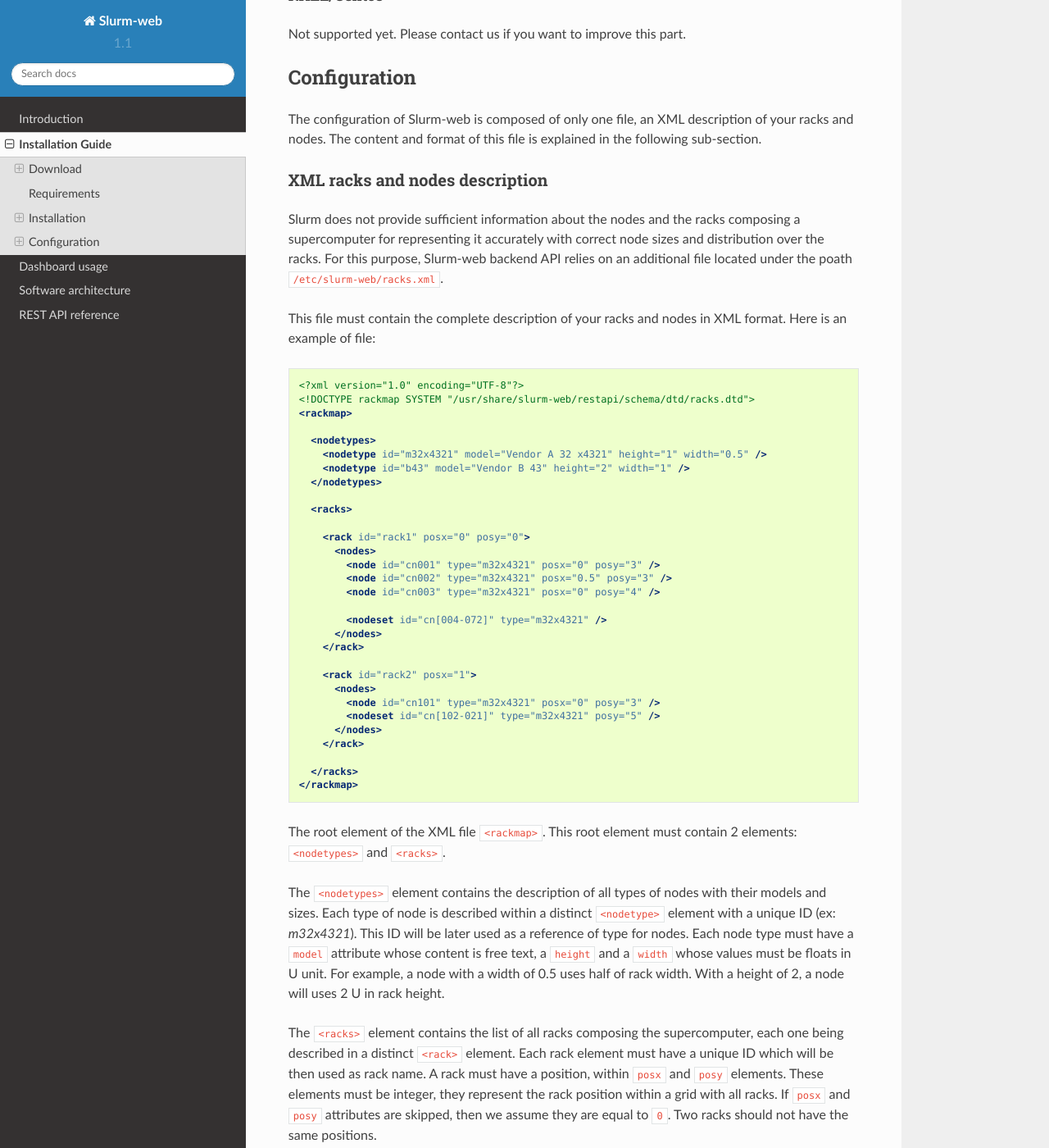
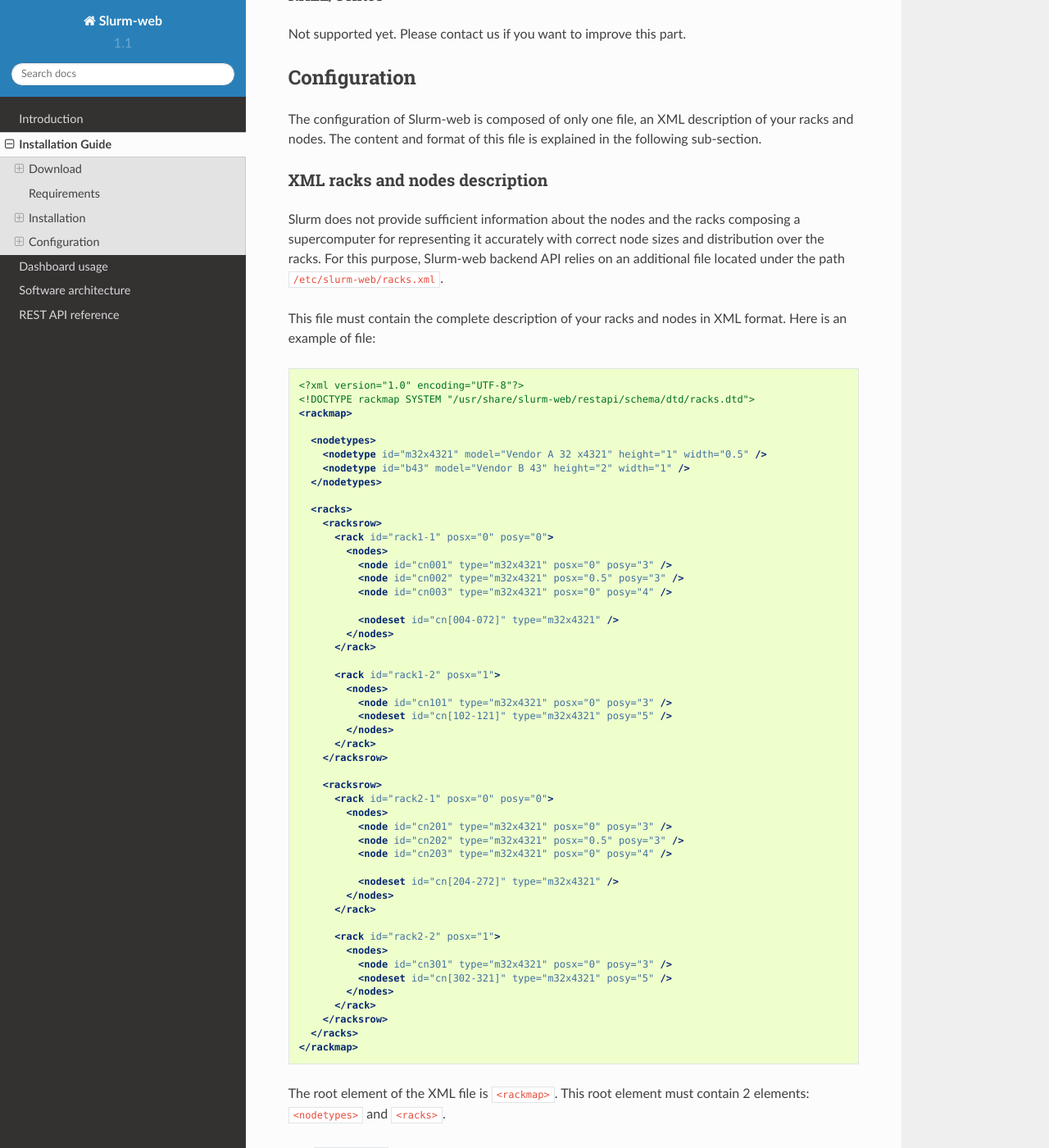
Before and after one commit to rackslab/Slurm-web, a Sphinx documentation site: the page built from doc/installation.rst, in a window 1280 px wide and 1400 px high, scrolled down 1706 px. Shown: the whole window at 82% size. Built offline with Sphinx 7.4.7 and the Read the Docs theme 2.0.0, drawn with Linux system fonts in a browser that asks for light colours; some of the changed text lies outside the part shown.

Commit message:
update documentation about racks description #21

```diff
--- a/doc/installation.rst
+++ b/doc/installation.rst
@@ -98,7 +98,7 @@
 Slurm does not provide sufficient information about the nodes and the racks
 composing a supercomputer for representing it accurately with correct node sizes
 and distribution over the racks. For this purpose, Slurm-web backend API relies
-on an additional file located under the poath ``/etc/slurm-web/racks.xml``.
+on an additional file located under the path ``/etc/slurm-web/racks.xml``.
 
 This file must contain the complete description of your racks and nodes in XML
 format. Here is an example of file:
@@ -115,29 +115,48 @@
       </nodetypes>
 
       <racks>
+        <racksrow>
+          <rack id="rack1-1" posx="0" posy="0">
+            <nodes>
+              <node id="cn001" type="m32x4321" posx="0" posy="3" />
+              <node id="cn002" type="m32x4321" posx="0.5" posy="3" />
+              <node id="cn003" type="m32x4321" posx="0" posy="4" />
 
-        <rack id="rack1" posx="0" posy="0">
-          <nodes>
-            <node id="cn001" type="m32x4321" posx="0" posy="3" />
-            <node id="cn002" type="m32x4321" posx="0.5" posy="3" />
-            <node id="cn003" type="m32x4321" posx="0" posy="4" />
+              <nodeset id="cn[004-072]" type="m32x4321" />
+            </nodes>
+          </rack>
 
-            <nodeset id="cn[004-072]" type="m32x4321" />
-          </nodes>
-        </rack>
+          <rack id="rack1-2" posx="1">
+            <nodes>
+              <node id="cn101" type="m32x4321" posx="0" posy="3" />
+              <nodeset id="cn[102-121]" type="m32x4321" posy="5" />
+            </nodes>
+          </rack>
+        </racksrow>
 
-        <rack id="rack2" posx="1">
-          <nodes>
-            <node id="cn101" type="m32x4321" posx="0" posy="3" />
-            <nodeset id="cn[102-021]" type="m32x4321" posy="5" />
-          </nodes>
-        </rack>
+        <racksrow>
+          <rack id="rack2-1" posx="0" posy="0">
+            <nodes>
+              <node id="cn201" type="m32x4321" posx="0" posy="3" />
+              <node id="cn202" type="m32x4321" posx="0.5" posy="3" />
+              <node id="cn203" type="m32x4321" posx="0" posy="4" />
 
+              <nodeset id="cn[204-272]" type="m32x4321" />
+            </nodes>
+          </rack>
+
+          <rack id="rack2-2" posx="1">
+            <nodes>
+              <node id="cn301" type="m32x4321" posx="0" posy="3" />
+              <nodeset id="cn[302-321]" type="m32x4321" posy="5" />
+            </nodes>
+          </rack>
+        </racksrow>
       </racks>
     </rackmap>
 
 
-The root element of the XML file ``<rackmap>``. This root element must contain
+The root element of the XML file is ``<rackmap>``. This root element must contain
 2 elements: ``<nodetypes>`` and ``<racks>``.
 
 The ``<nodetypes>`` element contains the description of all types of nodes with
@@ -148,8 +167,12 @@
 whose values must be floats in U unit. For example, a node with a width of 0.5
 uses half of rack width. With a height of 2, a node will uses 2 U in rack height.
 
-The ``<racks>`` element contains the list of all racks composing the
-supercomputer, each one being described in a distinct ``<rack>`` element. Each
+The organization of the different racks is designed by rows of racks, in order
+to generate a 3D view of the room containing the racks composing the supercomputer.
+
+The ``<racks>`` element contains the list of the rows of racks, corresponding to
+the ``<racksrow>`` elements. Each ``<racksrow>`` element contains a list of
+racks, each one being described in a distinct ``<rack>`` element. Each
 rack element must have a unique ID which will be then used as rack name. A rack
 must have a position, within ``posx`` and ``posy`` elements. These elements
 must be integer, they represent the rack position within a grid with all racks.
@@ -178,12 +201,3 @@
 users, then Slurm-Web won't show them. Using a user with enough
 credentials will fix the problem. Usually, setting the user to ``slurm``
 (see *slurm.conf*) is enough.
-
-Configure CORS for the REST API
-^^^^^^^^^^^^^^^^^^^^^^^^^^^^^^^
-
-You can configure CORS by giving a list of allowed origins in the file
-``conf/restapi.conf``. This file will be copied in ``/etc/slurm-web`` directory
-during the installation.
-Otherwise, you can use another path by setting it in the env variable
-``RESTAPI_CONF``.
```
